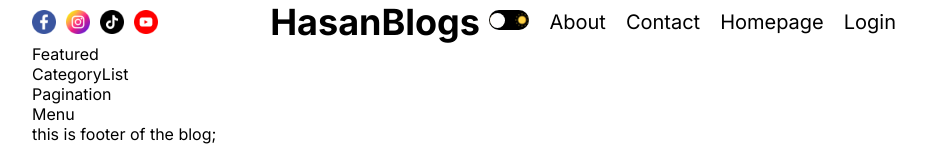
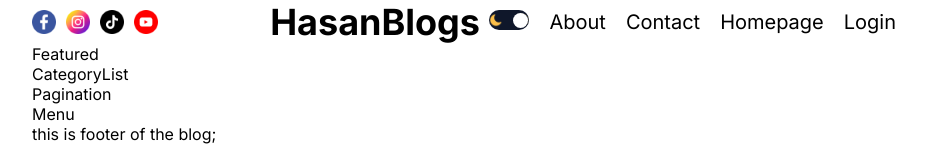
Before and after one commit to hasan-mohammad-bd/blog-app, a Next.js app: page / in a window 1280 px wide. Shown: the top 160 px of the page, without its empty margins (176-1102 px from the left). Built offline with nearby package versions, Linux system fonts and the light colour scheme.

Commit message:
adding toggle button

```diff
--- a/src/app/globals.css
+++ b/src/app/globals.css
@@ -21,6 +21,14 @@ body{
 a{
     color: inherit;
     text-decoration: none;
+}
+
+.dark{
+    --bg:#0f172a;
+    --textColor:#ddd;
+    --softBg: #1f273a;
+    --softTextColor: #a6a6a6;
+
 }
 
 .container{
--- a/src/app/layout.js
+++ b/src/app/layout.js
@@ -3,6 +3,7 @@ import "./globals.css";
 import { Inter } from "next/font/google";
 import Footer from "@/components/footer/Footer";
 import { ThemeContextProvider } from "@/context/ThemeContext";
+import ThemeProvider from "@/providers/ThemeProvider";
 
 const inter = Inter({ subsets: ["latin"] });
 
@@ -16,6 +17,8 @@ export default function RootLayout({ children }) {
     <html lang="en">
       <body className={inter.className}>
         <ThemeContextProvider>
+          <ThemeProvider>
+
           <div className="container">
             <div className="wrapper">
               <Navbar />
@@ -23,6 +26,7 @@ export default function RootLayout({ children }) {
               <Footer />
             </div>
           </div>
+          </ThemeProvider>
         </ThemeContextProvider>
       </body>
     </html>
--- a/src/components/themeToggle/ThemeToggle.jsx
+++ b/src/components/themeToggle/ThemeToggle.jsx
@@ -1,18 +1,33 @@
-'use client'
-import React, { useContext } from 'react';
-import styles from './themeToggle.module.css';
-import Image from 'next/image';
-import { ThemeContext } from '@/context/ThemeContext';
+"use client";
+import React, { useContext } from "react";
+import styles from "./themeToggle.module.css";
+import Image from "next/image";
+import { ThemeContext } from "@/context/ThemeContext";
 const ThemeToggle = () => {
-
-    const {theme} = useContext(ThemeContext);
-    return (
-        <div className={styles.container}>
-            <Image src="/moon.png" width={14} height={14} alt="" />
-            <div className={styles.ball}></div>
-            <Image src="/sun.png" alt="" width={14} height={14} />
-        </div>
-    );
+  const { theme, toggle } = useContext(ThemeContext);
+  console.log("hello", theme);
+  return (
+    <div
+      style={
+        theme === "dark"
+          ? { backgroundColor: "white" }
+          : { backgroundColor: "#0f172a" }
+      }
+      className={styles.container}
+      onClick={toggle}
+    >
+      <Image src="/moon.png" width={14} height={14} alt="" />
+      <div
+        style={
+          theme === "dark"
+            ? { left: 1, background: "#0f172a" }
+            : { right: 1, background: "white" }
+        }
+        className={styles.ball}
+      ></div>
+      <Image src="/sun.png" alt="" width={14} height={14} />
+    </div>
+  );
 };
 
 export default ThemeToggle;
--- a/src/components/themeToggle/themeToggle.module.css
+++ b/src/components/themeToggle/themeToggle.module.css
@@ -4,7 +4,7 @@
     border-radius: 50px;
     cursor: pointer;
     display: flex;
-    background-color: black;
+
     align-items: center;
     justify-content: space-between;
     position: relative;
@@ -15,7 +15,7 @@
     width: 15px;
     height:15px;
     border-radius: 50%;
-    background-color: white;
+
     position: absolute;
-    left:1px;
+
 }
--- a/src/context/ThemeContext.jsx
+++ b/src/context/ThemeContext.jsx
@@ -1,21 +1,32 @@
 'use client'
-import {createContext, useState} from 'react';
+import {createContext, useEffect, useState} from 'react';
 
 export const ThemeContext = createContext();
 
 const getFromLocalStorage = () =>{
 
-    if(typeof window !== undefined){
+    if(typeof window !== "undefined"){
         const value = localStorage.getItem('theme');
-        return value || 'light'
+        return value || 'light';
+
     }
 
 }
 
+
+
 export const ThemeContextProvider= ({children})=> {
 
+     const toggle = ()=> {
+        setTheme(theme === "light" ? "dark" : "light")
+     }
+
+     useEffect(()=>{
+        localStorage.setItem("theme", theme)
+     },[])
+
     const [ theme, setTheme] = useState(()=>{
-        return getFromLocalStorage;
+        return getFromLocalStorage();
     })
-    return <ThemeContext.Provider value={theme}>{children}</ThemeContext.Provider>
+    return <ThemeContext.Provider value={{theme, toggle}}>{children}</ThemeContext.Provider>
 }
--- a/src/providers/ThemeProvider.jsx
+++ b/src/providers/ThemeProvider.jsx
@@ -1,15 +1,21 @@
 'use client'
 import { ThemeContext } from '@/context/ThemeContext';
-import React, { useContext } from 'react';
+import React, { useContext, useEffect, useState } from 'react';
 
-const ThemeProvider = () => {
+const ThemeProvider = ({children}) => {
+    const [mounted , setMounted] = useState(false);
+    const {theme} = useContext(ThemeContext)
 
-    const {theme} = useContext(ThemeContext)
-    return (
-        <div className={theme}>
-            ThemeProvider
-        </div>
-    );
+    useEffect(()=>{
+        setMounted(true);
+    },[])
+
+
+   if(mounted){
+    return <div className={theme}>
+        {children}
+    </div>
+   }
 };
 
 export default ThemeProvider;
```
